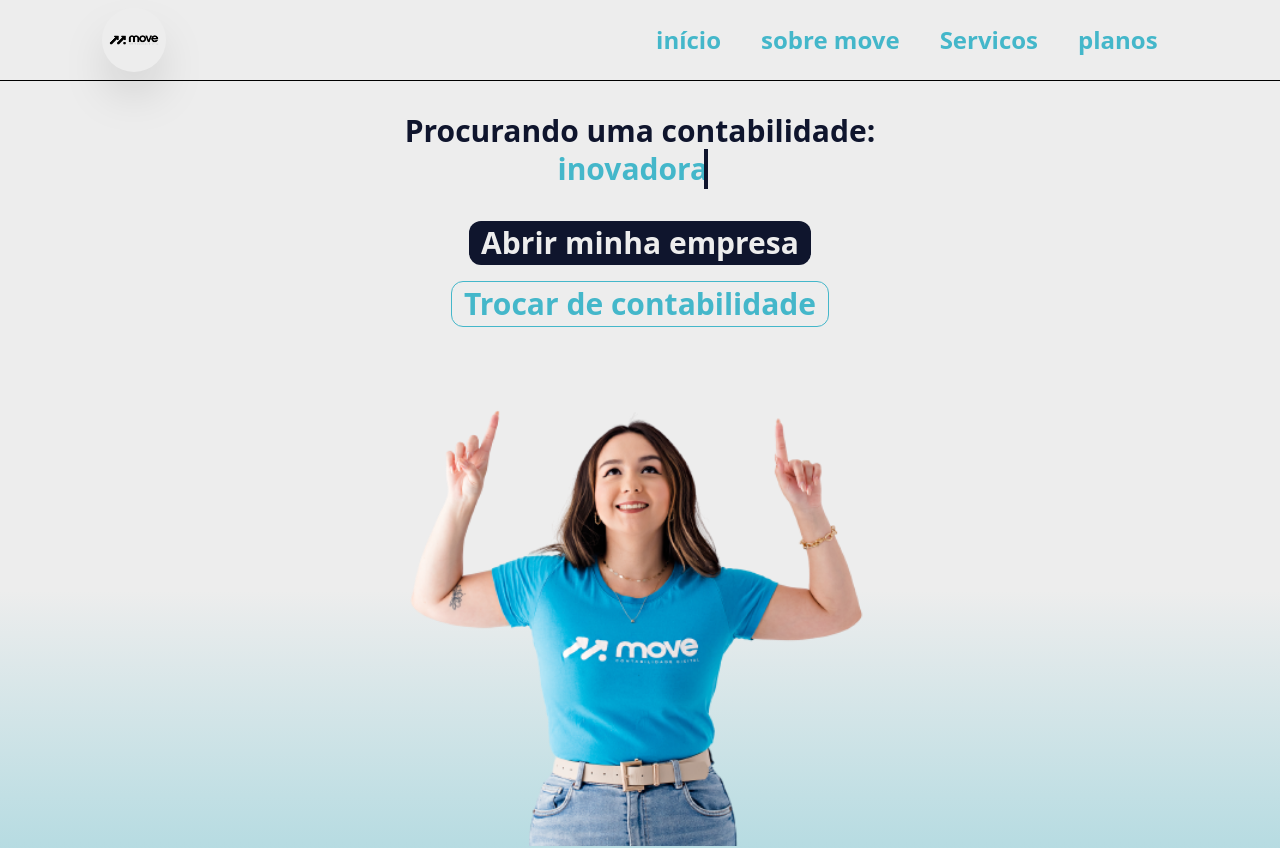
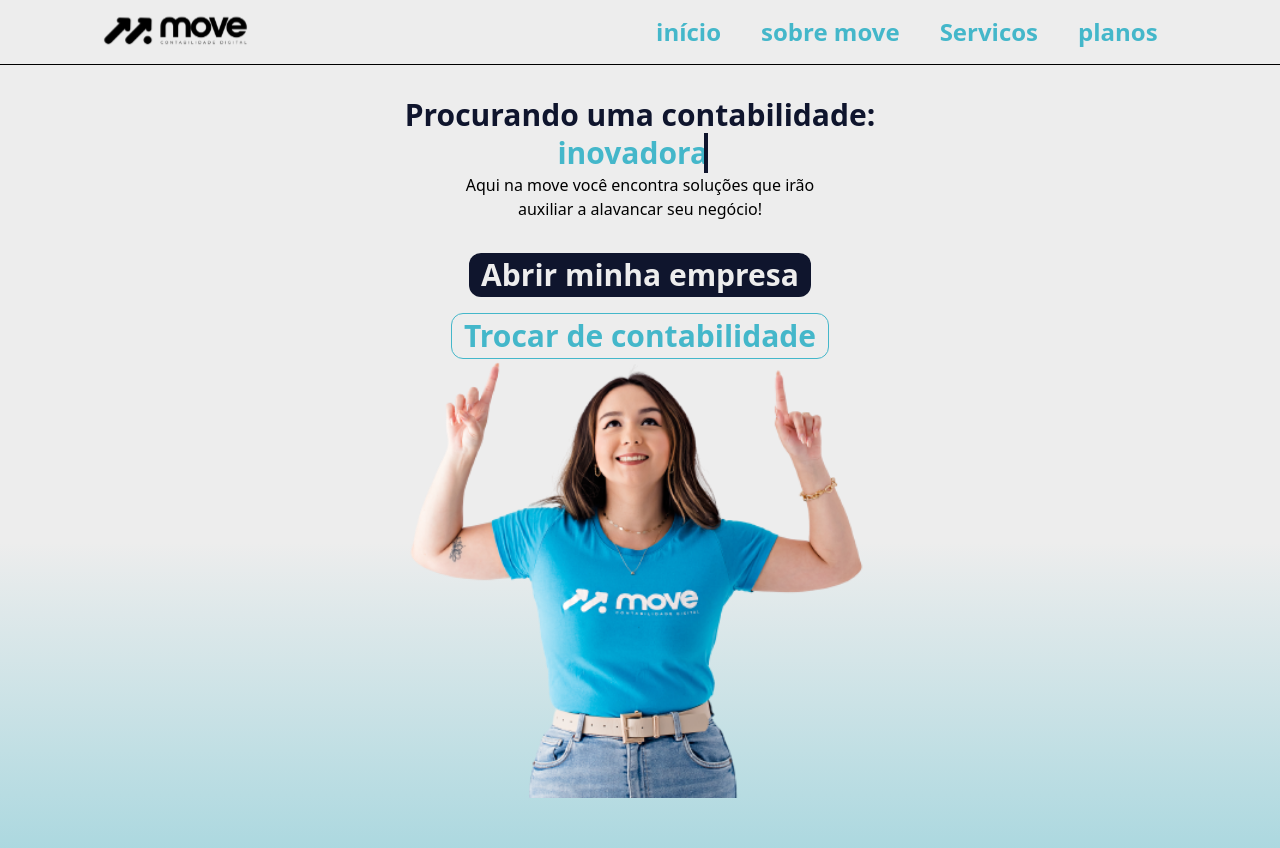
Before and after one commit to PedroNnsM/move-contabildade, a React (Vite) app in the folder my-project/: page / in a window 1280 px wide. Shown: the top 848 px of the page. Built offline with nearby package versions, Linux system fonts and the light colour scheme.

Commit message:
ajuste na logo

```diff
--- a/my-project/src/components/Header/index.jsx
+++ b/my-project/src/components/Header/index.jsx
@@ -3,7 +3,7 @@ import { LiHeader } from './ListaHearder'
 
 export function Header(){
   return(
-    <div className="mx-4 h-[45.8rem] bg-slate-50 bg-foto-header  bg-contain bg-center bg-no-repeat z-10 relative">
+    <div className="mx-4 h-[45.8rem] bg-slate-50 bg-foto-header  bg-contain bg-center bg-no-repeat z-10 relative flex flex-col items-center">
       <h2 className="text-move-blue-900 text-center mt-8">
         Procurando uma contabilidade:
       </h2>
@@ -15,6 +15,12 @@ export function Header(){
         <LiHeader text='Planeja com você?' />
 
       </ul>
+      <div className='max-w-[350px]'>
+        <p className='font-normal text-center text-base'>
+        Aqui na move você encontra soluções que irão auxiliar a alavancar seu
+  negócio!
+        </p>
+      </div>
       <div className='flex justify-center items-center flex-col gap-4 mt-8'>
         <button className="text-move-gray-100 bg-move-blue-900 py-1 px-3 rounded-xl text-center">
           Abrir minha empresa
--- a/my-project/src/components/Navbar/index.jsx
+++ b/my-project/src/components/Navbar/index.jsx
@@ -1,6 +1,6 @@
 import { useState } from "react"
 import { FiMenu } from "react-icons/fi"
-import Logo from "../../assets/logoBlack.png"
+import Logo from "../../../public/MOVE-LOGO-DIREITA-SVG (1) 1.svg"
 import { LiComponent} from './LiCompontents'
 
 
@@ -11,7 +11,7 @@ export function Navbar(){
     {/* Inserir a imagem da Logomarca */}
       <div className="flex items-center justify-between xl:max-w-7xl xl:mx-auto max-w-full px-[8%] flex-wrap w-full relative">
 
-        <img className="w-16 h-16 rounded-full shadow-2xl " src={Logo} />
+        <img className="w-30 h-10  " src={Logo} />
         <FiMenu className="lg:hidden block h-8 w-8 text-move-blue-500 cursor-pointer" onClick={() => setOpen(!open)} />
 
         <nav className={
@@ -26,6 +26,9 @@ export function Navbar(){
             <LiComponent tag='servicos' text='Servicos' />
             <LiComponent tag='planos' text='planos' />
           </ul>
+          <ul>
+
+          </ul>
         </nav>
       </div>
     </header>
```
Also changed, not shown: my-project/public/MOVE-LOGO-DIREITA-SVG (1) 1.svg (added).
